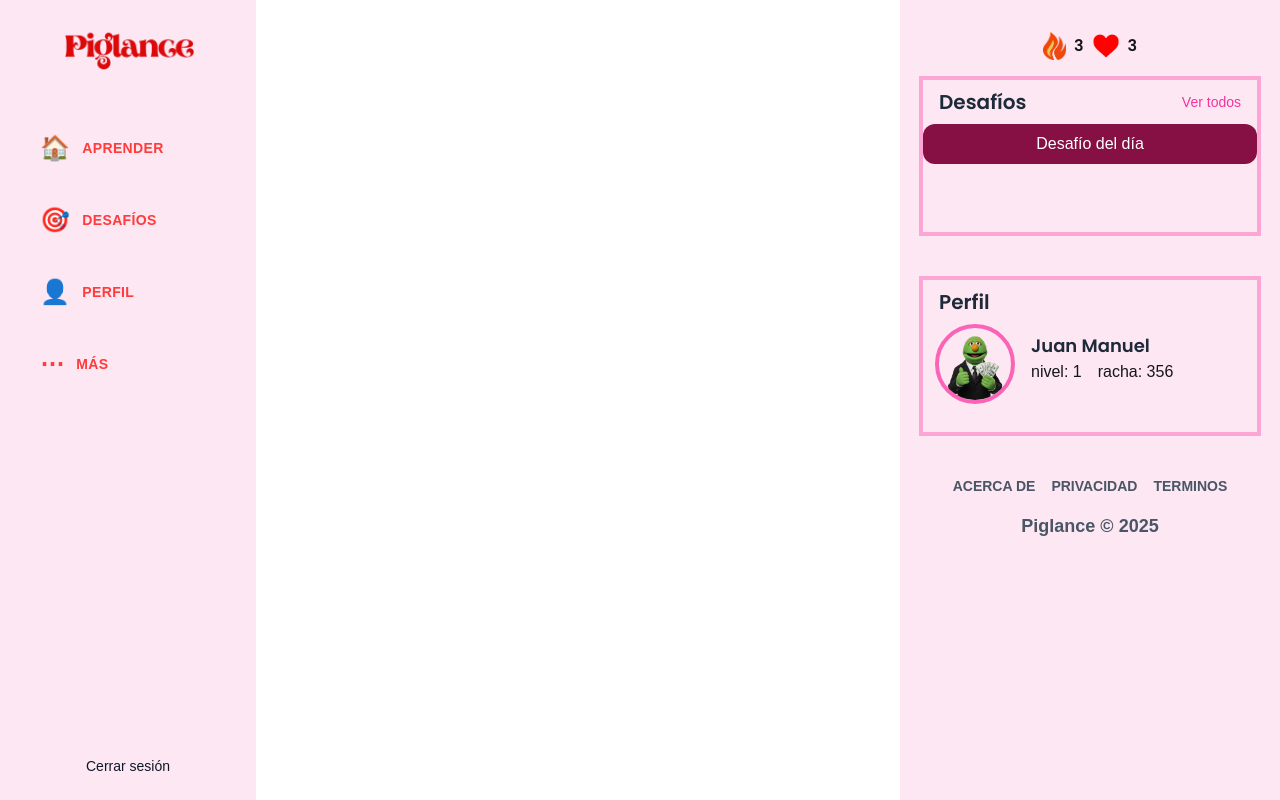
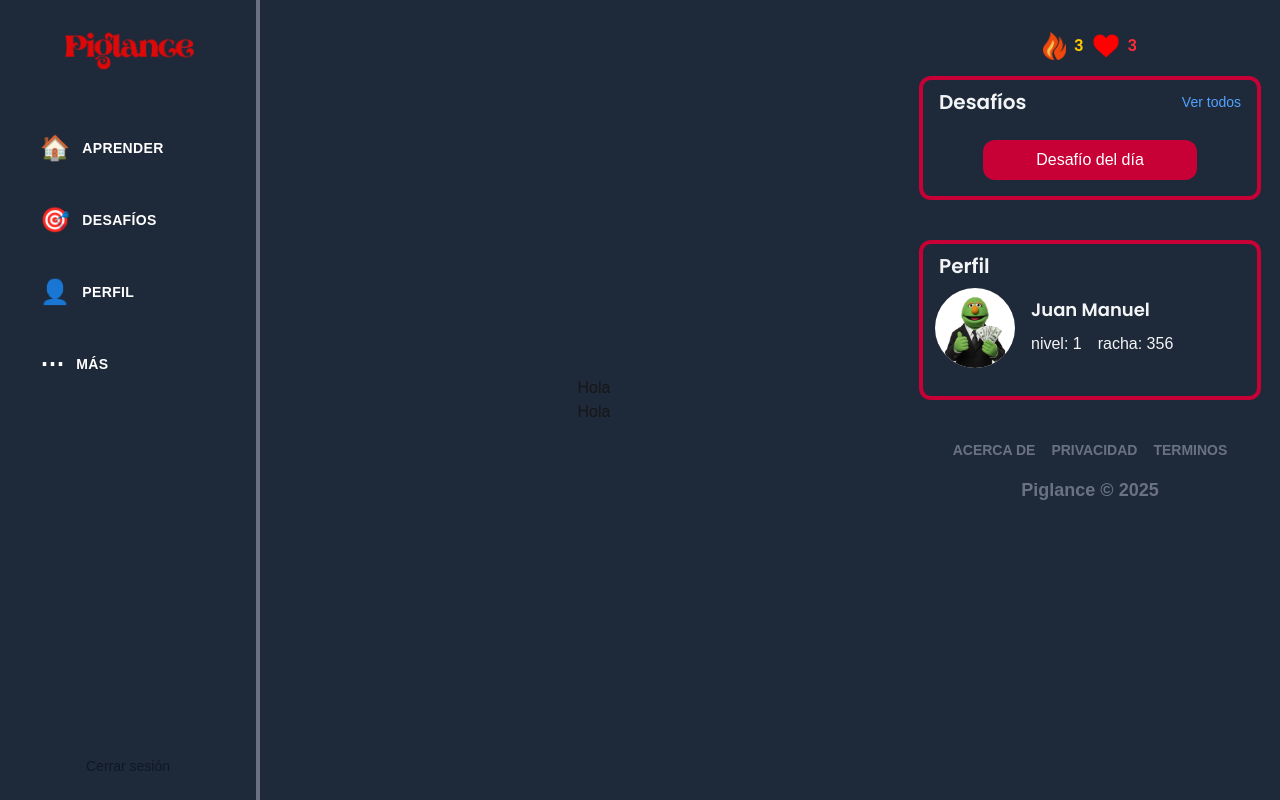
Before and after one commit to DonSociedad/FrontEnd-3er-corte-, a Next.js app: page /logged in a window 1280 px wide. Built offline with nearby package versions, Linux system fonts and the light colour scheme.

Commit message:
redesign of footer and creation of workplace

```diff
--- a/app/(webpage)/logged/page.tsx
+++ b/app/(webpage)/logged/page.tsx
@@ -1,15 +1,20 @@
-//home
-import FooterComponent from "@/components/organism/footerComponent";
 import HeaderComponent from "@/components/organism/headerComponent";
-import AnimatedContainer from "@/components/utilities/animatedContainer";
 import FooterComponentLogged from "@/components/organism/footerComponentLogged";
+import WorkPlaceComponent from "@/components/molecules/workPlaceComponent";
 
 export default function LoggedPage() {
   return (
-    <>
-        <HeaderComponent />
-        <div>Hola</div>
-        <FooterComponentLogged />
-    </>
+    <div className="flex h-screen overflow-hidden">
+      {/* Header fijo a la izquierda */}
+      <HeaderComponent />
+
+      {/* Contenido central con scroll independiente */}
+      <main className="flex-1 overflow-y-auto bg-gray-800 overflow-y-auto scrollbar-thin scrollbar-thumb-gray-600 scrollbar-track-gray-800 border-l-4 border-gray-500 ml-64 mr-[22rem]">
+        <WorkPlaceComponent />
+      </main>
+
+      {/* Footer fijo a la derecha */}
+      <FooterComponentLogged />
+    </div>
   );
 }
--- /dev/null
+++ b/components/molecules/workPlaceComponent.tsx
@@ -0,0 +1,11 @@
+
+export default function WorkPlaceComponent() {
+
+
+    return (
+        <div className="w-full h-full bg-gray-800 flex justify-center items-center flex-col">
+            <h1 className="">Hola</h1>
+            Hola
+        </div>
+    );
+}
--- a/components/organism/footerComponentLogged.tsx
+++ b/components/organism/footerComponentLogged.tsx
@@ -8,41 +8,44 @@ const poppins = Poppins({
 
 export default function FooterComponentLogged() {
   return (
-    <aside className="fixed top-0 right-0 h-screen w-95 bg-pink-100 z-50 flex flex-col">
+    <aside className="fixed top-0 right-0 h-screen w-95 bg-gray-800 z-50 flex flex-col">
       <div className="flex justify-center mt-4 items-center p-4 gap-2">
         <div className="flex items-center gap-2">
           <img src="/fire icon.png" alt="Numero de vidas" className="h-7 w-auto" />
 
-          <span className={`${poppins.className} font-semibold`}>
+          <span className={`${poppins.className} font-semibold text-yellow-400`}>
             3
           </span>
         </div>
 
         <div className="flex items-center gap-2">
           <img src="/corazon.png" alt="Numero de vidas" className="h-7 w-auto" />
-          <span className={`${poppins.className} font-semibold`}>
+          <span className={`${poppins.className} font-semibold text-red-500`}>
             3
           </span>
         </div>
       </div>
 
       <div>
-        <div className='flex flex-col mb-10 border-4 border-pink-300 h-40 w-9/10 mx-auto overflow-hidden'>
-            <div className="flex justify-between items-center px-4 py-2"> <h1 className={`${poppins.className} text-xl font-semibold text-gray-800`}> Desafíos </h1> <a href="#" className="text-pink-500 text-sm font-medium hover:underline"> Ver todos </a> </div>
-            <div className=""> <a href="#" className="bg-pink-900 text-white py-2 flex justify-center items-center rounded-xl hover:bg-pink-800 transition" > Desafío del día </a> </div>
+        <div className='flex flex-col mb-10 border-4 border-rose-700 rounded-xl h-auto w-9/10 mx-auto overflow-hidden'>
+            <div className="flex justify-between items-center px-4 py-2"> <h1 className={`${poppins.className} text-xl font-semibold text-gray-100`}> Desafíos </h1> <a href="#" className="text-blue-400 text-sm font-medium hover:underline"> Ver todos </a> </div>
+            <div className="flex justify-center items-center px-4 py-2 m-2"> <a href="#" className="bg-rose-700 text-white py-2 flex justify-center items-center rounded-xl hover:bg-pink-800 transition w-3/4" > Desafío del día </a> </div>
         </div>
-        <div className='flex flex-col mt-10 mb-10 border-4 border-pink-300 h-40 w-9/10 mx-auto overflow-hidden'>
-            <div className="flex justify-between items-center px-4 py-2"> <h1 className={`${poppins.className} text-xl font-semibold text-gray-800`}> Perfil </h1> </div>
+        <div className='flex flex-col mt-10 mb-10 border-4 border-rose-700 rounded-xl  h-40 w-9/10 mx-auto overflow-hidden'>
+            <div className="flex justify-between items-center px-4 py-2"> <h1 className={`${poppins.className} text-xl font-semibold text-gray-100`}> Perfil </h1> </div>
             <div className='flex'>
-                <div className='ml-3 w-20 h-20 rounded-full border-4 border-pink-400 overflow-hidden flex-shrink-0'>
+                <div className='ml-3 w-20 h-20 rounded-full bg-white overflow-hidden flex-shrink-0'>
                     <a href="#">
                     <img src="/hombre muppet.png" alt="foto de perfil" className=''/>
                     </a>
                 </div>
 
                 <div className='ml-4 mt-2'>
-                    <h2 className={`${poppins.className} text-lg font-semibold text-gray-800`}> Juan Manuel </h2>
-                    <div className='flex gap-4'>
+                  <a href="#">
+                    <h2 className={`${poppins.className} text-lg font-semibold text-gray-100 hover:underline`}> Juan Manuel </h2>
+                  </a>
+
+                    <div className='flex gap-4 text-gray-100 mt-2'>
                         <h1>nivel: 1</h1>
                         <h1>racha: 356</h1>
                     </div>
@@ -54,12 +57,12 @@ export default function FooterComponentLogged() {
 
       <div>
         <div className='flex gap-4 justify-center mb-4 text-sm '>
-            <div><a href="#" className='text-gray-600 hover:text-pink-900 font-semibold'>ACERCA DE</a></div>
-            <div><a href="#" className='text-gray-600 hover:text-pink-900 font-semibold'>PRIVACIDAD</a></div>
-            <div><a href="#" className='text-gray-600 hover:text-pink-900 font-semibold'>TERMINOS</a></div>
+            <div><a href="#" className='text-gray-500 hover:text-rose-700 font-semibold'>ACERCA DE</a></div>
+            <div><a href="#" className='text-gray-500 hover:text-pink-700 font-semibold'>PRIVACIDAD</a></div>
+            <div><a href="#" className='text-gray-500 hover:text-pink-700 font-semibold'>TERMINOS</a></div>
         </div>
         <div>
-            <div className="text-center text-lg text-gray-600 font-semibold">
+            <div className="text-center text-lg text-gray-500 font-semibold">
             Piglance © {new Date().getFullYear()}
             </div>
         </div>
--- a/components/organism/headerComponent.tsx
+++ b/components/organism/headerComponent.tsx
@@ -1,6 +1,6 @@
 export default function HeaderComponent() {
   return (
-    <aside className="flex flex-col bg-pink-100 text-white w-64 h-screen p-6 fixed left-0 top-0">
+    <aside className="flex flex-col bg-gray-800 text-white w-64 h-screen p-6 fixed left-0 top-0">
       {/* LOGO */}
       <div className="flex items-center justify-center mb-10">
         <a href="/logged" className="flex flex-col items-center">
@@ -14,7 +14,7 @@ export default function HeaderComponent() {
           {/* Ejemplo de item seleccionado */}
           <a
             href="#"
-            className="flex items-center gap-3 px-4 py-3 rounded-xl transition hover:bg-pink-900 font-bold text-[#ff3b3b] tracking-wide text-sm hover:text-white"
+            className="flex items-center gap-3 px-4 py-3 rounded-xl transition hover:bg-gray-600 font-bold text-white tracking-wide text-sm "
           >
             <span className="text-2xl">🏠</span>
             <span className="">
@@ -25,7 +25,7 @@ export default function HeaderComponent() {
 
           <a
             href="#"
-            className="flex items-center gap-3 px-4 py-3 rounded-xl transition hover:bg-pink-900 font-bold text-[#ff3b3b] tracking-wide text-sm hover:text-white"
+            className="flex items-center gap-3 px-4 py-3 rounded-xl transition hover:bg-gray-600 font-bold text-white tracking-wide text-sm "
           >
             <span className="text-2xl">🎯</span>
             <span className="">
@@ -36,7 +36,7 @@ export default function HeaderComponent() {
 
           <a
             href="#"
-            className="flex items-center gap-3 px-4 py-3 rounded-xl transition hover:bg-pink-900 font-bold text-[#ff3b3b] tracking-wide text-sm hover:text-white"
+            className="flex items-center gap-3 px-4 py-3 rounded-xl transition hover:bg-gray-600 font-bold text-white tracking-wide text-sm "
           >
             <span className="text-2xl">👤</span>
             <span className="">
@@ -46,7 +46,7 @@ export default function HeaderComponent() {
 
           <a
             href="#"
-            className="flex items-center gap-3 px-4 py-3 rounded-xl transition hover:bg-pink-900 font-bold text-[#ff3b3b] tracking-wide text-sm hover:text-white"
+            className="flex items-center gap-3 px-4 py-3 rounded-xl transition hover:bg-gray-600 font-bold text-white tracking-wide text-sm "
           >
             <span className="text-2xl">⋯</span>
             <span className="">
```
